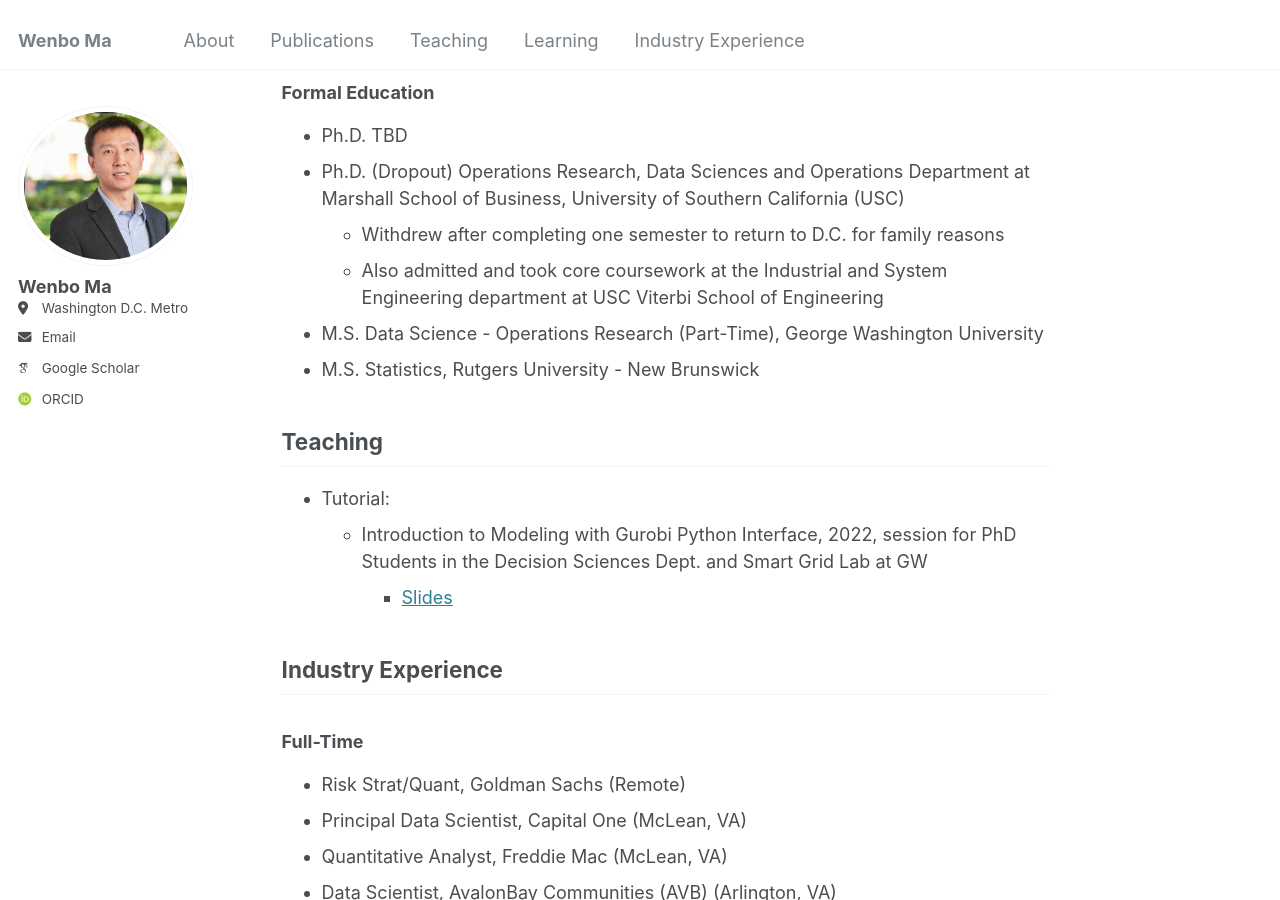
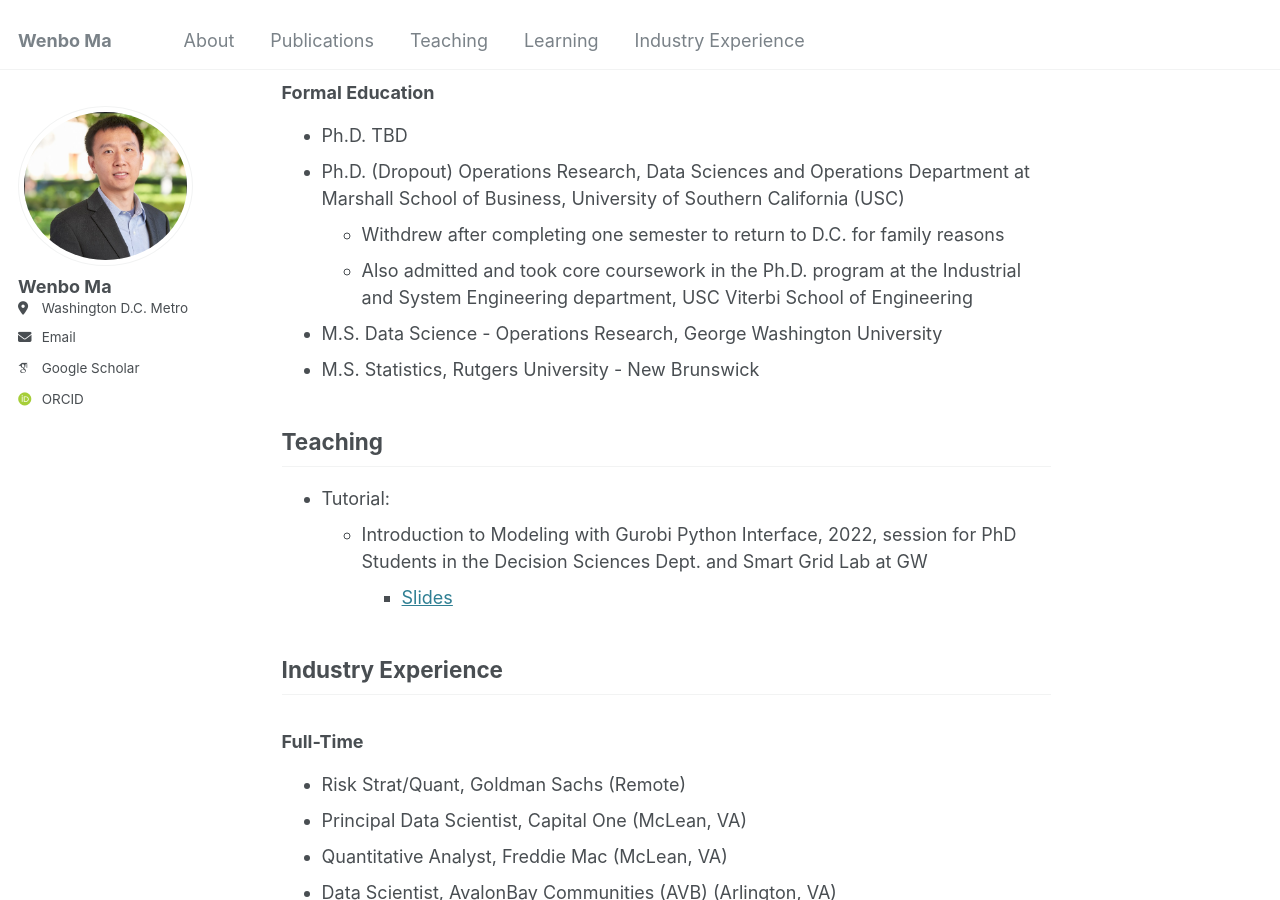
Before and after one commit to wenbo5565/wenbo5565.github.io, a Jekyll site: the page built from _pages/about.md, in a window 1280 px wide and 900 px high, scrolled down 1598 px. Built offline with Jekyll 4.4.1, drawn with Linux system fonts in a browser that asks for light colours; some web fonts are replaced.

Commit message:
Update about.md

```diff
--- a/_pages/about.md
+++ b/_pages/about.md
@@ -49,8 +49,8 @@ Outside of work, I enjoy playing and watching sports — particularly tennis, ba
 - Ph.D. TBD
 - Ph.D. (Dropout) Operations Research, Data Sciences and Operations Department at Marshall School of Business, University of Southern California (USC)
   - Withdrew after completing one semester to return to D.C. for family reasons
-  - Also admitted and took core coursework at the Industrial and System Engineering department at USC Viterbi School of Engineering
-- M.S. Data Science - Operations Research (Part-Time), George Washington University
+  - Also admitted and took core coursework in the Ph.D. program at the Industrial and System Engineering department, USC Viterbi School of Engineering
+- M.S. Data Science - Operations Research, George Washington University
 - M.S. Statistics, Rutgers University - New Brunswick
 
 ## Teaching <a id="teaching"></a>
```
